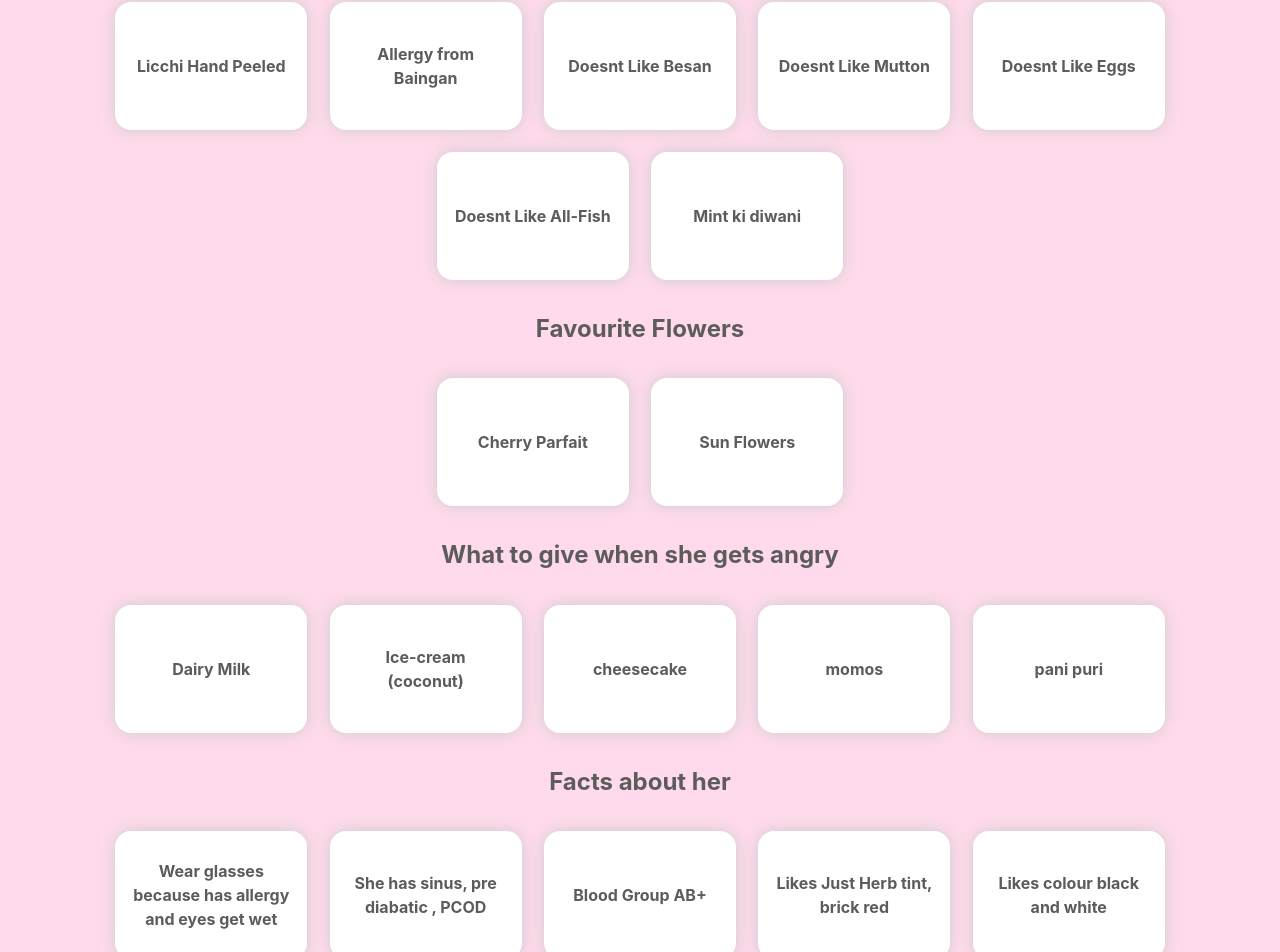
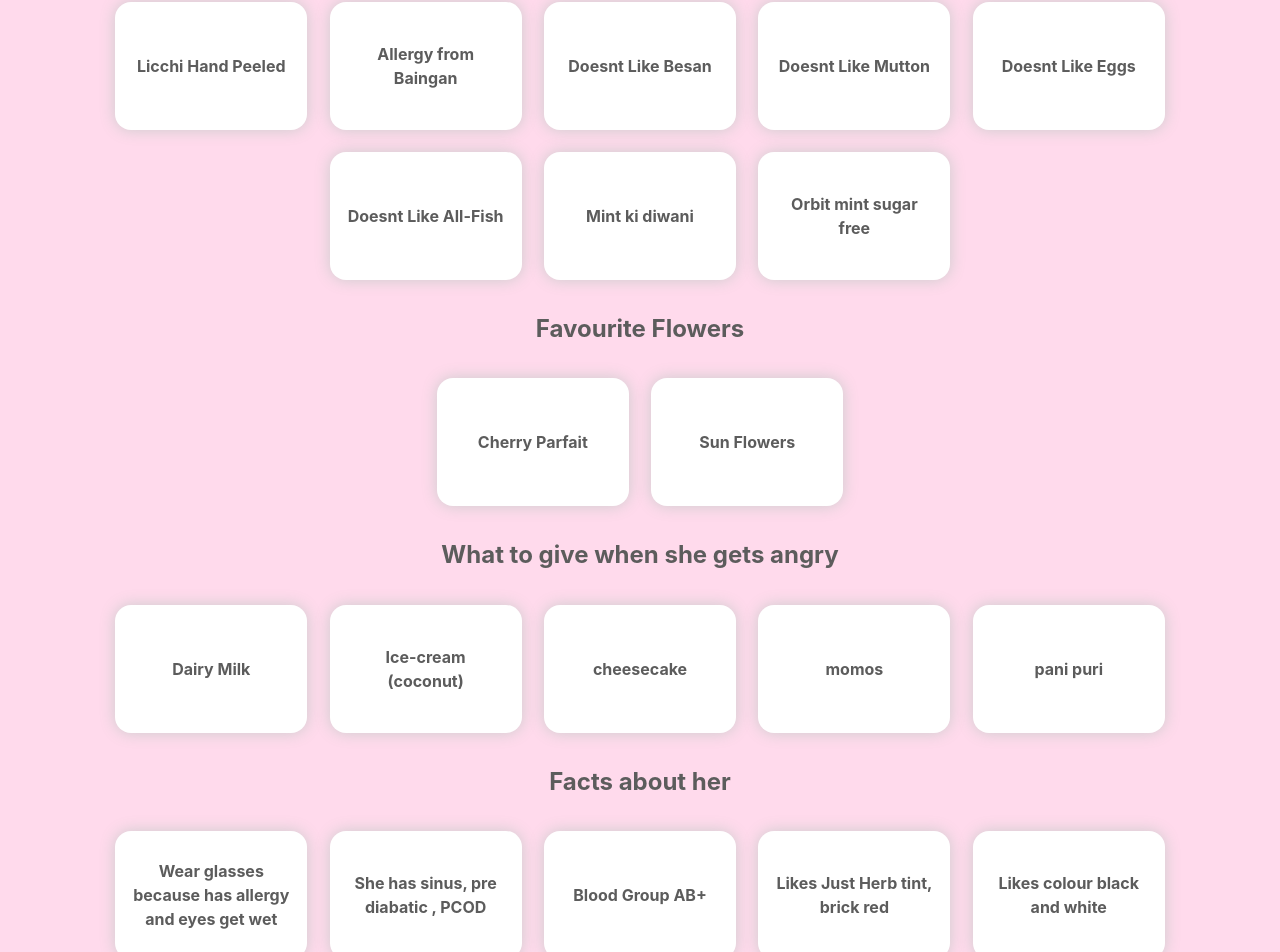
Before and after one commit to oxone-999/Anwita, a React (Vite) app in the folder client/: page / in a window 1280 px wide. Shown: the part 962-1914 px from the top of the page. Built offline with nearby package versions, Linux system fonts and the light colour scheme.

Commit message:
Update App.jsx

```diff
--- a/client/src/App.jsx
+++ b/client/src/App.jsx
@@ -196,6 +196,12 @@ function App() {
       image:
         "https://www.cookwithmanali.com/wp-content/uploads/2018/10/Kaju-Katli-Recipe.jpg",
     },
+    {
+      id: 33,
+      dish: "Orbit mint sugar free",
+      image:
+        "https://www.cookwithmanali.com/wp-content/uploads/2018/10/Kaju-Katli-Recipe.jpg",
+    },
   ];
 
   const Flowers = [
```
